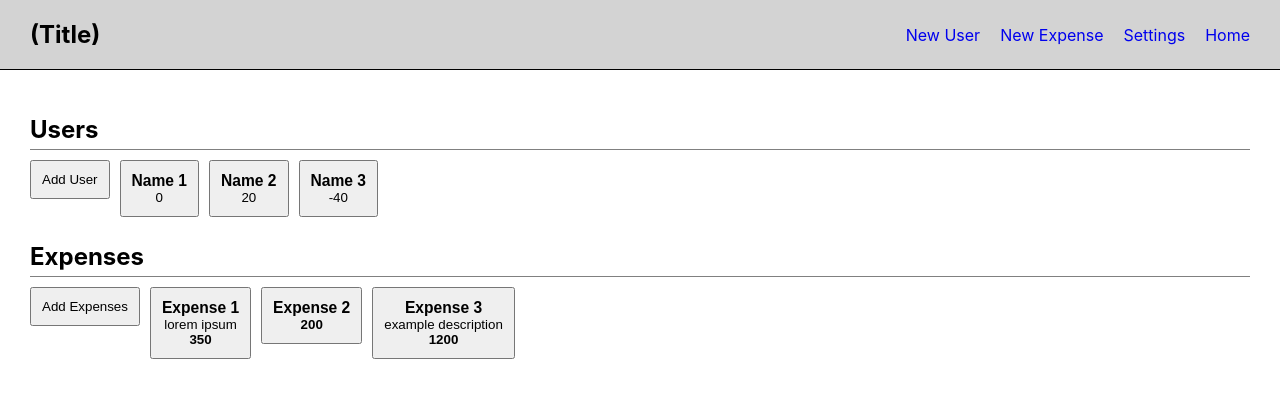
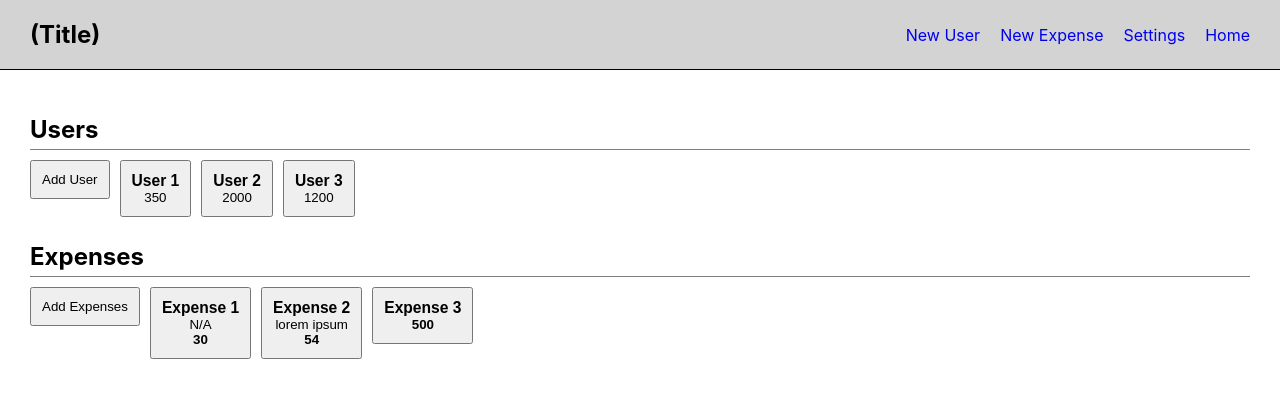
Before and after one commit to AyazCiplak/roommate-budget-system, a React (Create React App) app: page / in a window 1280 px wide. Shown: the top 398 px of the page. Built offline with nearby package versions, Linux system fonts and the light colour scheme; data requests are answered from the project's data file.

Commit message:
Modified database to hold expense values instead of user ones, unlinked users class from database

```diff
--- a/data/db.json
+++ b/data/db.json
@@ -1,18 +1,21 @@
 {
-    "users": [
+    "expenses": [
         {
-            "name": "Name 1",
-            "balance": "0",
+            "title": "Expense 1",
+            "description": "N/A",
+            "cost": "30",
             "id": 1
         },
         {
-            "name": "Name 2",
-            "balance": "20",
+            "title": "Expense 2",
+            "description": "lorem ipsum",
+            "cost": "54",
             "id": 2
         },
         {
-            "name": "Name 3",
-            "balance": "-40",
+            "title": "Expense 3",
+            "description": "",
+            "cost": "500",
             "id": 3
         }
     ]
--- a/src/Expenses.js
+++ b/src/Expenses.js
@@ -1,14 +1,24 @@
 import { Link } from 'react-router-dom';
-import { useState } from 'react';
+import { useEffect, useState } from 'react';
 import ExpenseList from './ExpenseList';
 
 const Expenses = () => {
-    //Array of sample users
-const [expenses, setExpenses] = useState([
-    { title: 'Expense 1', description: 'lorem ipsum', cost: '350', id: 1 },
-    { title: 'Expense 2', description: '', cost: '200', id: 2 },
-    { title: 'Expense 3', description: 'example description', cost: '1200',  id: 3 }
-]);
+
+const [expenses, setExpenses] = useState(null);
+
+//Loading message for user data fetch
+const [isPending, setIsPending] = useState(true);
+
+useEffect(() => {
+    fetch('http://localhost:8000/expenses')
+    .then(res => {
+        return res.json();
+    })
+    .then(data => {
+        setExpenses(data);
+        setIsPending(false);
+    })
+}, [])
 
     return (
 
@@ -18,10 +28,8 @@ const [expenses, setExpenses] = useState([
                 <Link to="/add-expense">
                     <button>Add Expenses</button>
                 </Link>
-                {
-                    //Outputs list of expenses
-                }
-                <ExpenseList expenses={expenses}/>
+                { isPending && <div>Loading...</div> }
+                { expenses && <ExpenseList expenses={expenses}/> }
             </div>
         </div>
      );
--- a/src/Users.js
+++ b/src/Users.js
@@ -4,17 +4,13 @@ import UserList from './UserList';
 
 const Users = () => {
 
-const [users, setUsers] = useState(null);
+    //Array of sample users (not linked to database)
+    const [users, setUsers] = useState([
+        { name: 'User 1', balance: '350', id: 1 },
+        { name: 'User 2', balance: '2000', id: 2 },
+        { name: 'User 3', balance: '1200',  id: 3 }
+    ]);
 
-useEffect(() => {
-    fetch('http://localhost:8000/users')
-    .then(res => {
-        return res.json();
-    })
-    .then(data => {
-        setUsers(data);
-    })
-}, [])
 
     return (
         <div className="users">
@@ -23,7 +19,7 @@ useEffect(() => {
                 <Link to="/add-user">
                     <button>Add User</button>
                 </Link>
-                {users && <UserList users={users}/>}
+                <UserList users={users}/>
             </div>
         </div>
      );
```
